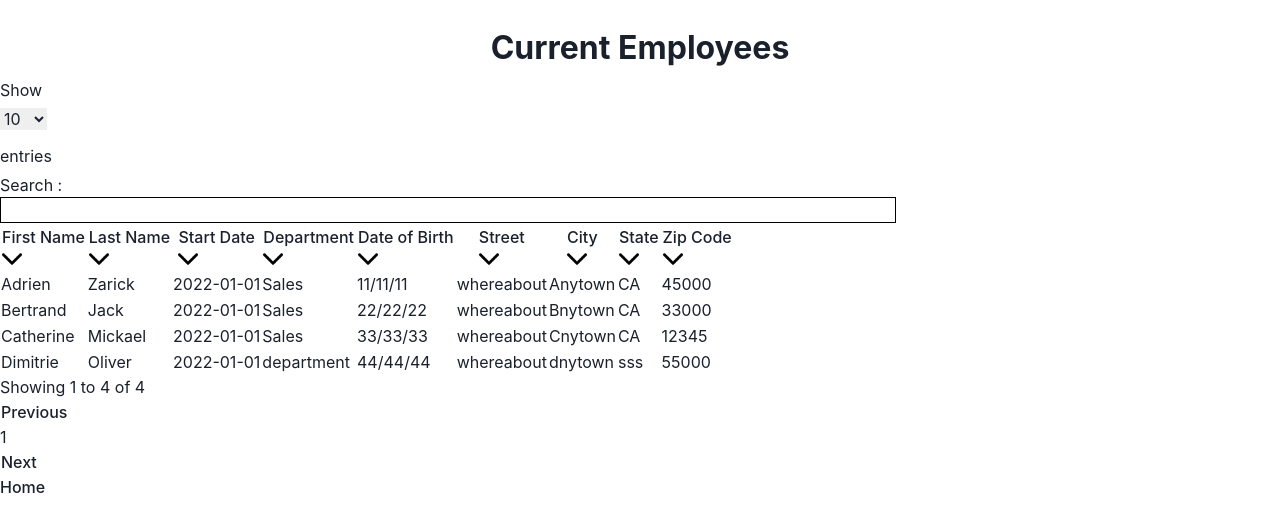
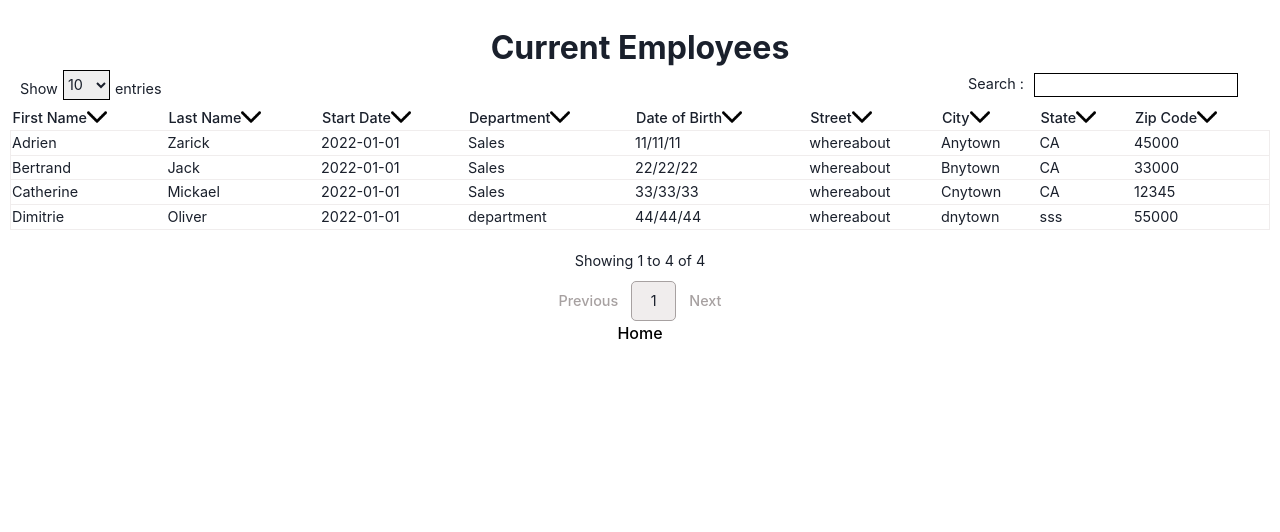
Before and after one commit to nicolascastro33/Dev_App_Projet_n_14, a React (Vite) app: page /employees in a window 1280 px wide. Shown: the top 532 px of the page. Built offline with nearby package versions, Linux system fonts and the light colour scheme.

Commit message:
Fixing the bug of the filter DataTables component and adding some css

```diff
--- a/src/components/DataTables.tsx
+++ b/src/components/DataTables.tsx
@@ -1,38 +1,38 @@
 import { useEffect, useState } from 'react'
-import { EmployeesInfo } from '../lib/employees/model/employee.gateway'
 import arrow from '../assets/arrow.png'
 
-function DataTables({
-  employees,
+function DataTables<Data extends object>({
+  arrayData,
   columns,
 }: {
-  employees: EmployeesInfo[]
+  arrayData: Data[]
   columns: { title: string; field: string }[]
 }) {
   const entries = [10, 25, 50, 100]
 
-  const [data, setData] = useState(employees)
-  const [rowsPerPage, setRowsPerPage] = useState(entries[0])
-  const [currentPage, setCurrentPage] = useState(1)
+  const [data, setData] = useState<Data[]>(arrayData ? arrayData : [])
 
-  const [sortColumn, setSortColumn] = useState('')
-  const [sortOrder, setSortOrder] = useState('asc')
+  const [rowsPerPage, setRowsPerPage] = useState<number>(entries[0])
+  const [currentPage, setCurrentPage] = useState<number>(1)
+
+  const [sortColumn, setSortColumn] = useState<string>('')
+  const [sortOrder, setSortOrder] = useState<string>('asc')
 
   //#### Error sorting ####
   //Sorting
   useEffect(() => {
     if (sortColumn !== '') {
-      // console.log(sortColumn + ' ' + sortOrder)
-      let sortedData = data.sort((firstRow, otherRow) => {
+      let sortedData = Array.from(
+        data.sort((firstRow, otherRow) => {
           return (firstRow as any)[sortColumn]
             .toString()
             .localeCompare((otherRow as any)[sortColumn].toString())
         })
+      )
       if (sortOrder === 'desc') {
         sortedData.reverse()
       }
       setData(sortedData)
-      console.log(data)
     }
   }, [sortColumn, sortOrder])
 
@@ -78,14 +78,14 @@ function DataTables({
   const filteredData = (e: any) => {
     const searchValue = e.target.value.trim().toLowerCase()
     if (!searchValue) {
-      setData(employees)
+      setData(arrayData)
       return
     }
 
-    const filteredData = [] as EmployeesInfo[]
-    employees.forEach((employee) => {
+    const filteredData = [] as Data[]
+    arrayData.forEach((employee) => {
       let isInclude = false
-      for (const [key, value] of Object.entries(employee)) {
+      for (const [_, value] of Object.entries(employee)) {
         if (value.toLowerCase().includes(searchValue)) isInclude = true
       }
       if (isInclude) filteredData.push(employee)
@@ -94,8 +94,8 @@ function DataTables({
   }
 
   return (
-    <>
-      <div>
+    <div className="dataTables">
+      <div className="dataTablesHeader">
         <form className="entriesForm" action="/">
           <label htmlFor="entries">Show </label>
           <select onInput={changeRowsPerPage} name="entries" id="entries">
@@ -107,12 +107,12 @@ function DataTables({
           </select>
           <label htmlFor="entries">entries </label>
         </form>
-        <div>
+        <div className="searchTable">
           <h2>Search :</h2>
-          <input type="text" onInput={filteredData} />
+          <input type="search" onInput={filteredData} />
         </div>
       </div>
-      <table>
+      <table className="table">
         <thead>
           <tr>
             {columns.map((column, index) => (
@@ -135,8 +135,8 @@ function DataTables({
               <td>No data available</td>
             </tr>
           ) : (
-            data.slice(startPoint, endPoint).map((employee, index) => (
-              <tr key={`employee-${employee.firstName}-${index}`}>
+            data?.slice(startPoint, endPoint).map((employee, index) => (
+              <tr key={`employee-${index}`}>
                 {columns.map((column) => (
                   <td key={`column-${column.field}-${index}`}>
                     {(employee as any)[column.field]}
@@ -147,9 +147,11 @@ function DataTables({
           )}
         </tbody>
       </table>{' '}
+      <div className="dataTablesFooter">
         <div className="numberEntries">
           Showing {currentPage} to{' '}
-        {data.length < rowsPerPage ? data.length : rowsPerPage} of {data.length}
+          {data.length < rowsPerPage ? data.length : rowsPerPage} of{' '}
+          {data.length}
         </div>
         <div className="pagination">
           <button className="previous" onClick={changePage}>
@@ -162,7 +164,8 @@ function DataTables({
             Next
           </button>
         </div>
-    </>
+      </div>
+    </div>
   )
 }
 
--- a/src/components/Modal.tsx
+++ b/src/components/Modal.tsx
@@ -1,15 +1,26 @@
 import { FontAwesomeIcon } from '@fortawesome/react-fontawesome'
 import { faCircleXmark } from '@fortawesome/free-solid-svg-icons'
 
-function Modal({ closeModalButton }: { closeModalButton: any }) {
+function Modal({
+  setIsModalOpened,
+  message,
+}: {
+  setIsModalOpened: React.Dispatch<React.SetStateAction<boolean>>
+  message: string
+}) {
   document.body.style.overflow = 'hidden'
+
+  const closeModal = () => {
+    document.body.style.overflow = 'unset'
+    setIsModalOpened(false)
+  }
   return (
     <div className="modalContainer" id="confirmation">
       <div className="overlayModal" />
       <div className="modal">
-        <h2>Employee Created!</h2>
+        <h2>{message}</h2>
         <FontAwesomeIcon
-          onClick={closeModalButton}
+          onClick={closeModal}
           icon={faCircleXmark}
           className="modalCloseButton"
         />
--- a/src/index.css
+++ b/src/index.css
@@ -225,15 +225,114 @@ header {
   }
 }
 
-.tableHeader{
+.tableHeader {
   display: flex;
 }
 
-.oneTableHeader{
+.oneTableHeader {
   display: flex;
 }
 
-.buttonFilter{
+.buttonFilter {
   width: 20px;
   height: 20px;
 }
+
+.dataTablesHeader {
+  display: flex;
+  justify-content: space-between;
+  align-items: center;
+  padding: 0 10px 0 10px;
+}
+
+.entriesForm {
+  display: flex;
+  align-items: center;
+  gap: 5px;
+  & select {
+    border: 1px solid black;
+    height: 30px;
+  }
+}
+
+.searchTable {
+  display: flex;
+  gap: 10px;
+}
+
+.dataTables {
+  font-size: 0.9rem;
+  display: flex;
+  flex-direction: column;
+  padding: 0 10px 0 10px;
+}
+
+.table {
+  & thead {
+    padding: 10px;
+    & button {
+      display: flex;
+      justify-content: center;
+      align-items: center;
+      &:hover{
+        cursor: pointer;
+        border: 1px solid white;
+      }
+    }
+  }
+  & tbody {
+    border: 1px solid black;
+    & tr {
+      border: 1px solid rgb(240, 237, 237);
+    }
+  }
+}
+
+.dataTablesFooter {
+  display: flex;
+  flex-direction: column;
+  align-items: center;
+  gap: 10px;
+  margin-top: 20px;
+}
+
+.pagination {
+  display: flex;
+  align-items: center;
+  justify-content: center;
+  gap: 10px;
+  & button {
+    cursor: pointer;
+    padding: 2px;
+    color: rgb(167, 161, 161);
+    &:hover {
+      border: 1px solid black;
+    }
+  }
+  & span {
+    border: 1px solid black;
+    width: 45px;
+    height: 40px;
+    border-radius: 5px;
+    border: 1px solid rgb(167, 161, 161);
+    background-color: rgb(240, 237, 237);
+    display: flex;
+    align-items: center;
+    justify-content: center;
+  }
+}
+
+footer {
+  display: flex;
+  justify-content: center;
+  align-items: center;
+  & a {
+    text-decoration: none;
+    color: black;
+    cursor: pointer;
+    &:hover {
+      text-decoration: underline;
+      color: black;
+    }
+  }
+}
--- a/src/pages/Employees/employees.layout.tsx
+++ b/src/pages/Employees/employees.layout.tsx
@@ -11,15 +11,15 @@ function EmployeesLayout() {
   >((rootState) => selectEmployeesViewModel(rootState))
 
   const columns = [
-    {title:'First Name', field: 'firstName'},
-    {title:'Last Name', field: 'lastName'},
-    {title:'Start Date', field: 'startDate'},
-    {title:'Department', field: 'department'},
-    {title:'Date of Birth', field: 'dateOfBirth'},
-    {title:'Street', field: 'street'},
-    {title:'City', field: 'city'},
-    {title:'State', field: 'state'},
-    {title: 'Zip Code', field: 'zipCode'}
+    { title: 'First Name', field: 'firstName' },
+    { title: 'Last Name', field: 'lastName' },
+    { title: 'Start Date', field: 'startDate' },
+    { title: 'Department', field: 'department' },
+    { title: 'Date of Birth', field: 'dateOfBirth' },
+    { title: 'Street', field: 'street' },
+    { title: 'City', field: 'city' },
+    { title: 'State', field: 'state' },
+    { title: 'Zip Code', field: 'zipCode' },
   ]
 
   const employeeNode: ReactNode = (() => {
@@ -29,7 +29,9 @@ function EmployeesLayout() {
       case ViewModelType.NoEmployees:
         return <div>No employees</div>
       case ViewModelType.WithEmployees:
-        return <DataTables employees={viewModel.info.employees} columns={columns} />
+        return (
+          <DataTables arrayData={viewModel.info.employees} columns={columns} />
+        )
     }
   })()
 
--- a/src/pages/Home/home-controller.tsx
+++ b/src/pages/Home/home-controller.tsx
@@ -11,12 +11,6 @@ function HomeController() {
   const [error, setError] = useState<boolean>(false)
   const [isModalOpened, setIsModalOpened] = useState<boolean>(false)
   const dispatch = useDispatch<AppDispatch>()
-
-
-  const closeModal = () => {
-    document.body.style.overflow = 'unset'
-    setIsModalOpened(false)
-  }
 
   const saveEmployee = (e: any): void => {
     e.preventDefault()
@@ -34,7 +28,7 @@ function HomeController() {
       state: e.target.state.value,
       zipCode: e.target.zipCode.value,
     }
-    for (const [key, value] of Object.entries(newEmployeeData)) {
+    for (const [_, value] of Object.entries(newEmployeeData)) {
       if (!value || value.trim().length === 0) {
         setError(true)
         return
@@ -51,7 +45,12 @@ function HomeController() {
 
   return (
     <>
-      {isModalOpened && <Modal closeModalButton={closeModal} />}
+      {isModalOpened && (
+        <Modal
+          setIsModalOpened={setIsModalOpened}
+          message="Employee Created!"
+        />
+      )}
       <HomeLayout
         saveEmployee={saveEmployee}
         isLoading={isLoading}
```
Lines whose indentation alone changed are shown as unchanged.
